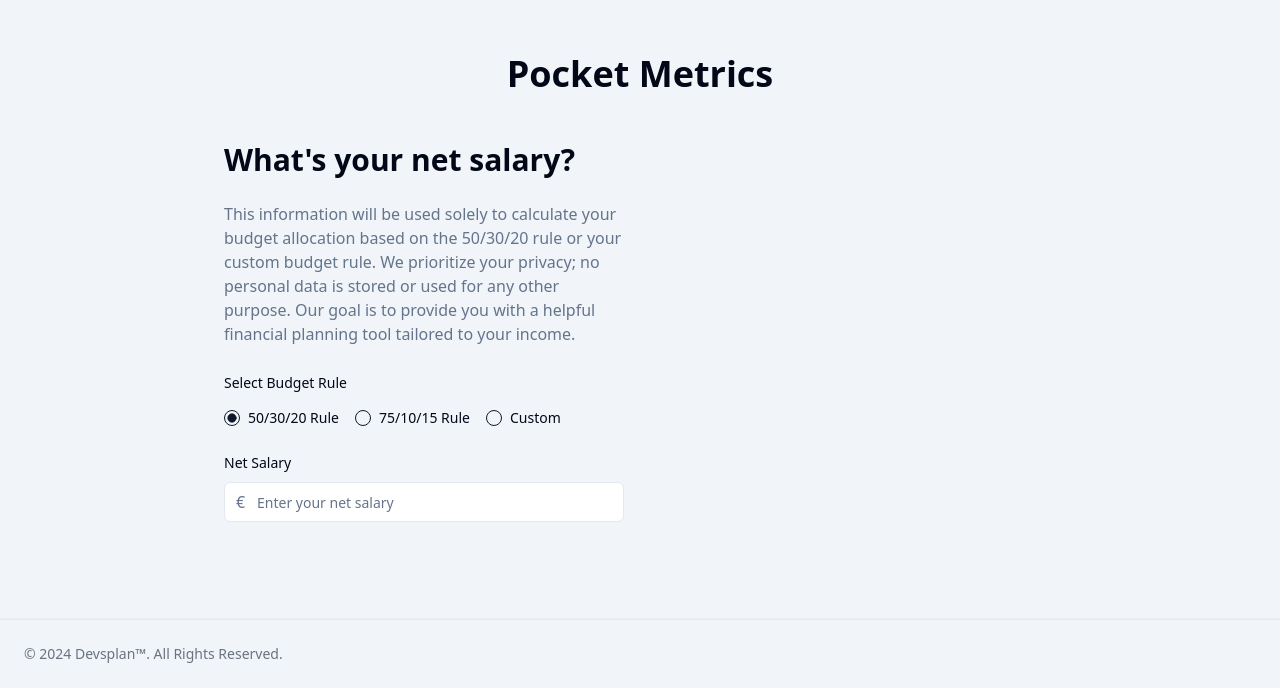
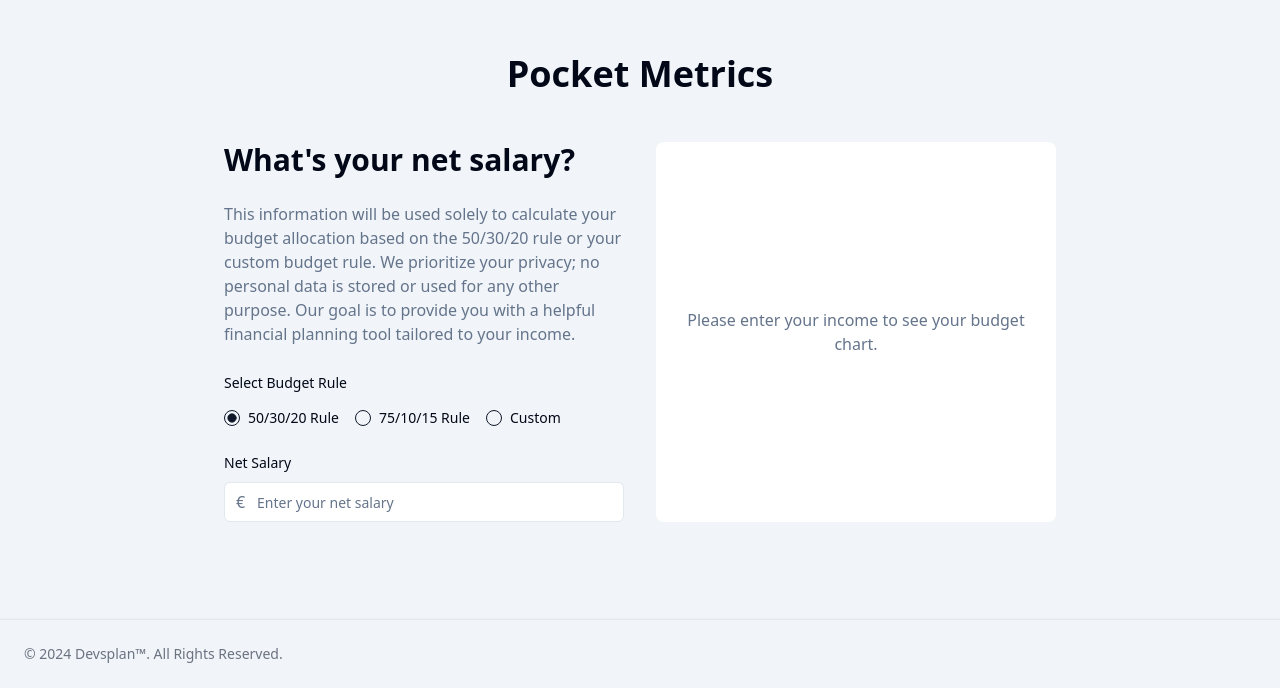
Before and after one commit to pedropcruz/pocket-metrics, a React (Vite) app: page / in a window 1280 px wide. Shown: the part 112-800 px from the top of the page. Built offline with nearby package versions, Linux system fonts and the light colour scheme.

Commit message:
fix(BudgetChart): added no income message

```diff
--- a/src/components/BudgetChart/index.tsx
+++ b/src/components/BudgetChart/index.tsx
@@ -43,7 +43,13 @@ const BudgetChart = ({ salary, budgetRule }: BudgetChartProps) => {
     },
   ];
 
-  return !salary ? null : (
+  return !salary ? (
+    <div className="bg-popover rounded-lg p-6 h-full flex flex-col justify-center">
+      <p className="text-muted-foreground text-center">
+        Please enter your income to see your budget chart.
+      </p>
+    </div>
+  ) : (
     <div className="bg-popover rounded-lg p-6 h-full flex flex-col justify-center">
       <h2 className="text-2xl font-bold mb-4">Budget Chart</h2>
       <div className="flex-1 pb-0">
```
